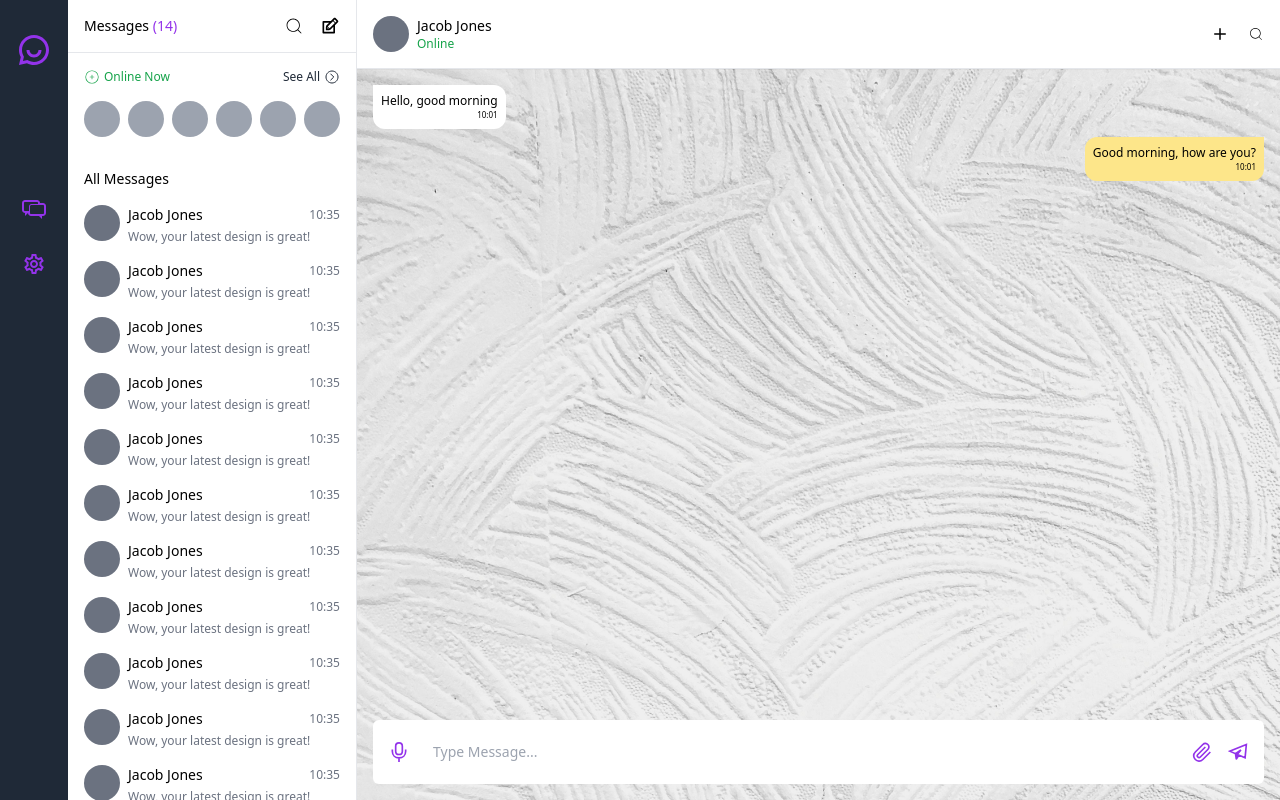
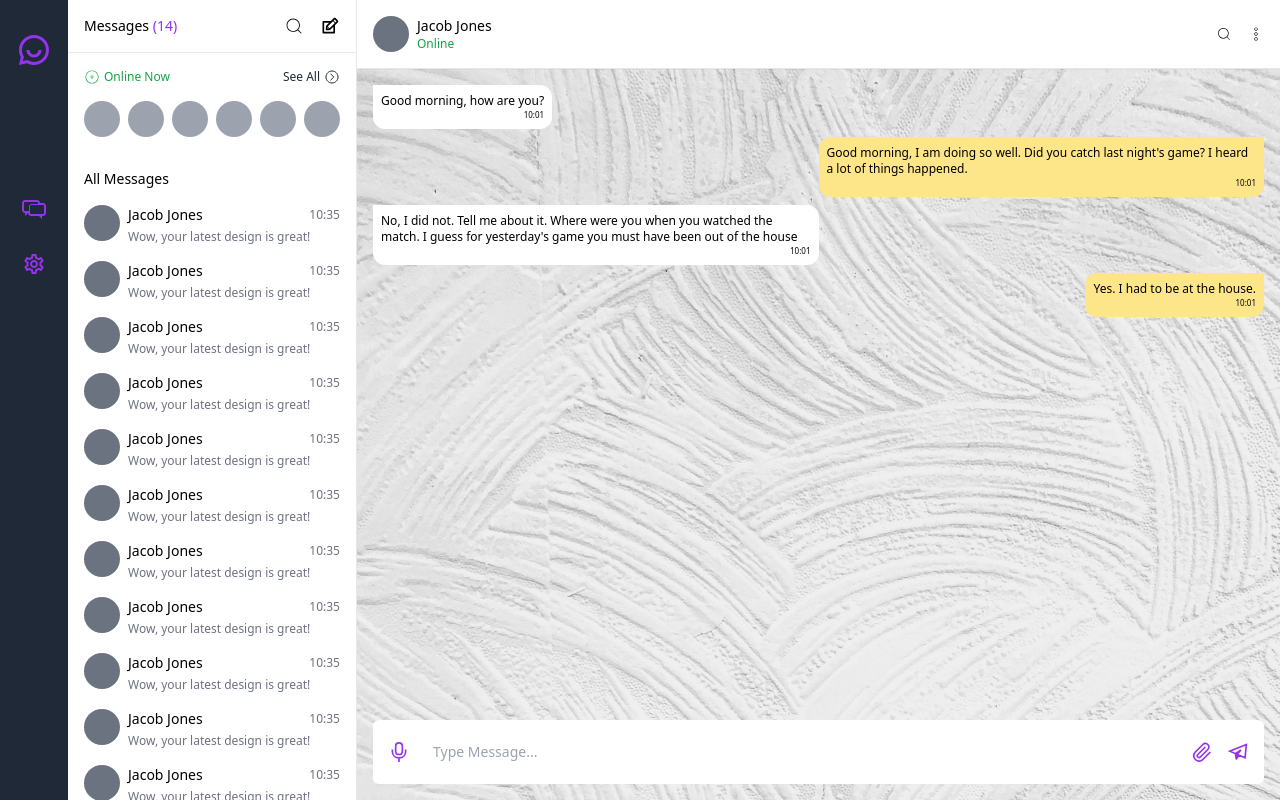
Before and after one commit to apella1/chat-ui, a Next.js app: page /chat in a window 1280 px wide. Built offline with nearby package versions, Linux system fonts and the light colour scheme.

Commit message:
feat: add message type

```diff
--- a/app/chat/page.tsx
+++ b/app/chat/page.tsx
@@ -2,8 +2,7 @@ import MessagesView from "@/components/MessagesView";
 import ActiveUserCard from "@/components/ui/cards/ActiveUserCard";
 import ChatCard from "@/components/ui/cards/ChatCard";
 import MessageInput from "@/components/ui/input/MessageInput";
-import { BsPlus } from "react-icons/bs";
-import { CiCirclePlus, CiSearch } from "react-icons/ci";
+import { CiCirclePlus, CiMenuKebab, CiSearch } from "react-icons/ci";
 import { IoChevronForwardCircleOutline } from "react-icons/io5";
 import { MdOutlineSettings } from "react-icons/md";
 import { RiChatSmile2Line } from "react-icons/ri";
@@ -97,8 +96,12 @@ export default function Chat() {
             <ActiveUserCard />
           </div>
           <div className="flex items-center space-x-4">
-            <BsPlus className="text-2xl" />
-            <CiSearch />
+            <button>
+              <CiSearch />
+            </button>
+            <button>
+              <CiMenuKebab />
+            </button>
           </div>
         </header>
         <hr className="bg-gray-600" />
--- a/components/MessagesView.tsx
+++ b/components/MessagesView.tsx
@@ -4,8 +4,36 @@ import OutgoingMessage from "./messaging/OutgoingMessage";
 export default function MessagesView() {
   return (
     <section className="flex flex-col space-y-2">
-      <IncomingMessage />
-      <OutgoingMessage />
+      <IncomingMessage
+        message={{
+          value: "Good morning, how are you?",
+          type: "string",
+          timeSent: "10:01",
+        }}
+      />
+      <OutgoingMessage
+        message={{
+          value:
+            "Good morning, I am doing so well. Did you catch last night's game? I heard a lot of things happened.",
+          type: "string",
+          timeSent: "10:01",
+        }}
+      />
+      <IncomingMessage
+        message={{
+          value:
+            "No, I did not. Tell me about it. Where were you when you watched the match. I guess for yesterday's game you must have been out of the house",
+          type: "string",
+          timeSent: "10:01",
+        }}
+      />
+      <OutgoingMessage
+        message={{
+          value: "Yes. I had to be at the house.",
+          type: "string",
+          timeSent: "10:01",
+        }}
+      />
     </section>
   );
 }
--- a/components/messaging/IncomingMessage.tsx
+++ b/components/messaging/IncomingMessage.tsx
@@ -1,8 +1,10 @@
-export default function IncomingMessage() {
+import { ChatMessage } from "@/types/messaging/message";
+
+export default function IncomingMessage({ message }: { message: ChatMessage }) {
   return (
     <div className="flex w-fit max-w-[50%] flex-col rounded-r-xl rounded-bl-xl bg-white p-2">
-      <p className="text-xs">Hello, good morning</p>
-      <p className="self-end text-[8px]">10:01</p>
+      <p className="text-xs">{message.value}</p>
+      <p className="self-end text-[8px]">{message.timeSent}</p>
     </div>
   );
 }
--- a/components/messaging/OutgoingMessage.tsx
+++ b/components/messaging/OutgoingMessage.tsx
@@ -1,8 +1,10 @@
-export default function OutgoingMessage() {
+import { ChatMessage } from "@/types/messaging/message";
+
+export default function OutgoingMessage({ message }: { message: ChatMessage }) {
   return (
-    <div className="max-w-[50%] self-end rounded-l-xl rounded-br-xl bg-amber-200 p-2 flex flex-col">
-      <p className="text-xs">Good morning, how are you?</p>
-      <p className="self-end text-[8px]">10:01</p>
+    <div className="flex max-w-[50%] flex-col self-end rounded-l-xl rounded-br-xl bg-amber-200 p-2">
+      <p className="text-xs">{message.value}</p>
+      <p className="self-end text-[8px]">{message.timeSent}</p>
     </div>
   );
 }
--- /dev/null
+++ b/types/messaging/message.ts
@@ -0,0 +1,5 @@
+export interface ChatMessage {
+  type: string;
+  value: string;
+  timeSent: string;
+}
```
